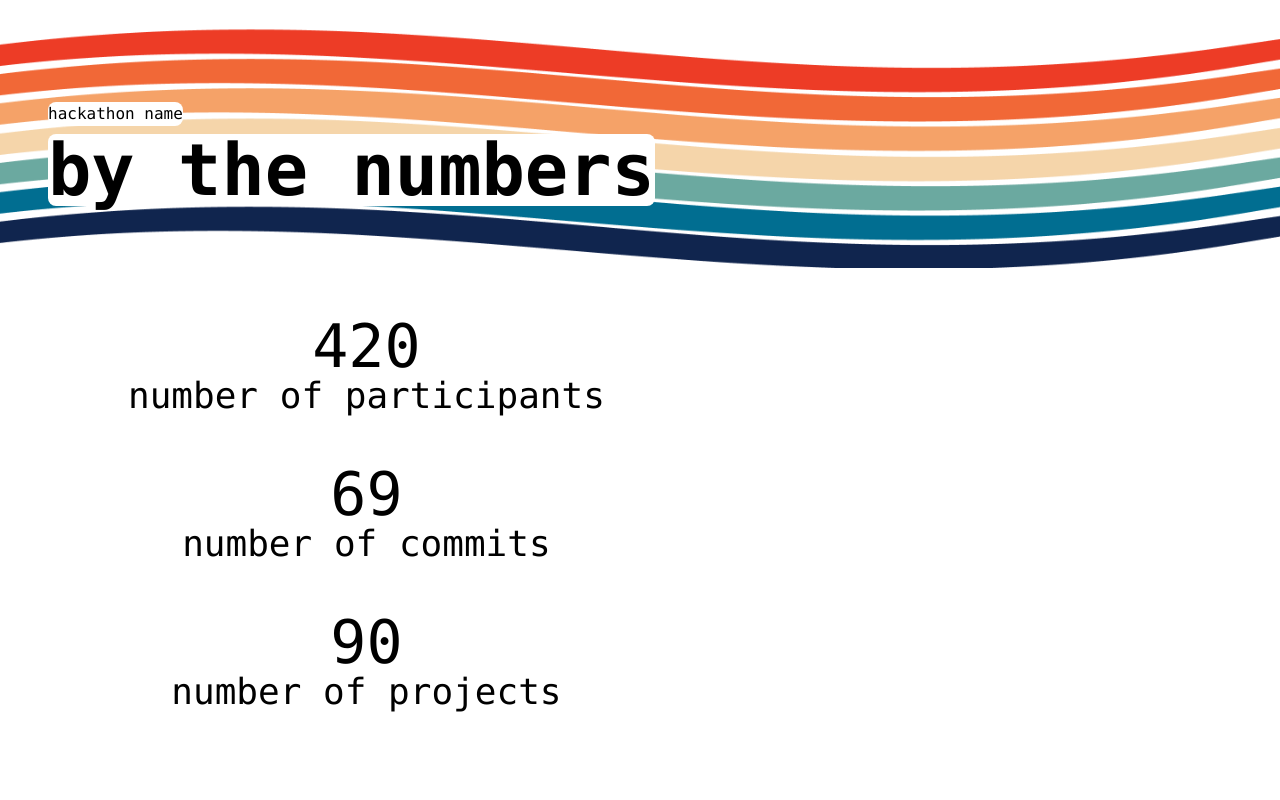
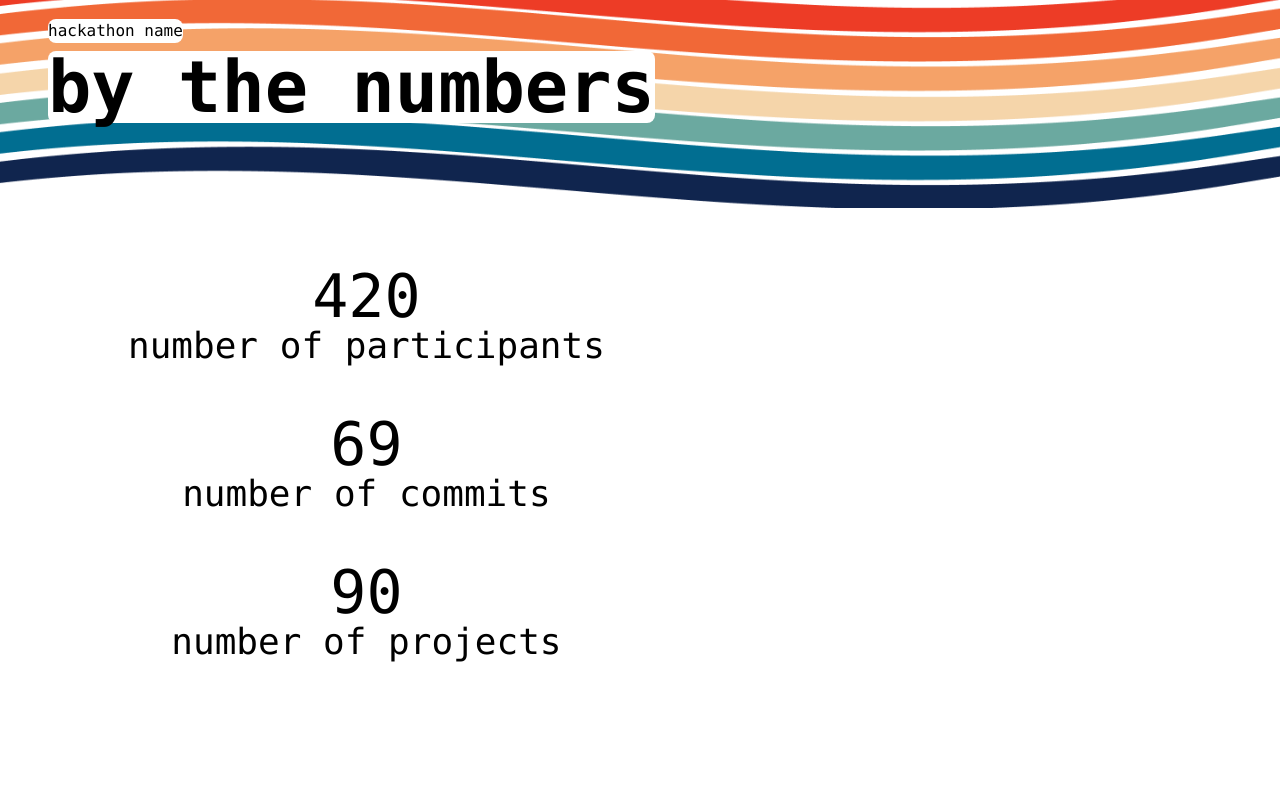
Before and after one commit to ysadamt/hackwrapr, a Next.js app: page /Results in a window 1280 px wide. Shown: the top 800 px of the page. Built offline with nearby package versions, Linux system fonts and the light colour scheme.

Commit message:
Results page is ready for Adam to connect with Backend

```diff
--- a/src/pages/Results.js
+++ b/src/pages/Results.js
@@ -2,20 +2,19 @@ import React from "react";
 
 export default function Results(){
     return(
-        <div className="w-full" >
-            <div className="relative h-1/4 flex flex-wrap justify-center py-0">
-                <div className="absolute bottom-28 left-12 z-10 h-1/5 w-4/5 flex flex-col">
+        <div className="w-full overflow-hidden" >
+            <div className="relative h-1/4 flex flex-wrap overflow-hidden justify-center top-[-10px]">
+                <div className="absolute bottom-[145px] left-12 z-10 h-1/5 w-4/5 flex flex-col">
                     <p className="rounded-lg text-4xl bg-white w-fit text-base font-mono">hackathon name</p>
                     <p className="rounded-lg text-7xl bg-white w-fit font-mono font-bold mt-2">by the numbers</p>
                 </div>
 
                 <img
                     src="\waves.png"
-                    className="h-1/4 max-w-screen rounded-lg shadow-none duration-300 ease-in-out"
+                    className="mt-[-50px] h-auto overflow-hidden min-w-screen rounded-lg shadow-none duration-300 ease-in-out"
                     alt="" />
-
             </div>
-            <div className="flex flex-wrap flex-row font-mono justify-between w-4/5 text-4xl mx-auto h-fit gap-24">
+            <div className="overflow-hidden flex flex-wrap flex-row font-mono justify-between w-4/5 text-4xl mx-auto h-fit gap-24">
                 <div className="h-fit ">
                     {/* three things on the left */}
                     <div className="mt-12">
@@ -32,7 +31,7 @@ export default function Results(){
                     </div>
                 </div>
 
-                <div className="h-fit">
+                <div className="overflow-hidden">
                     {/* the two main ones on the right */}
                     <div className="mt-12">
                         <p className="text-6xl text-center">11:00PM</p>
```
